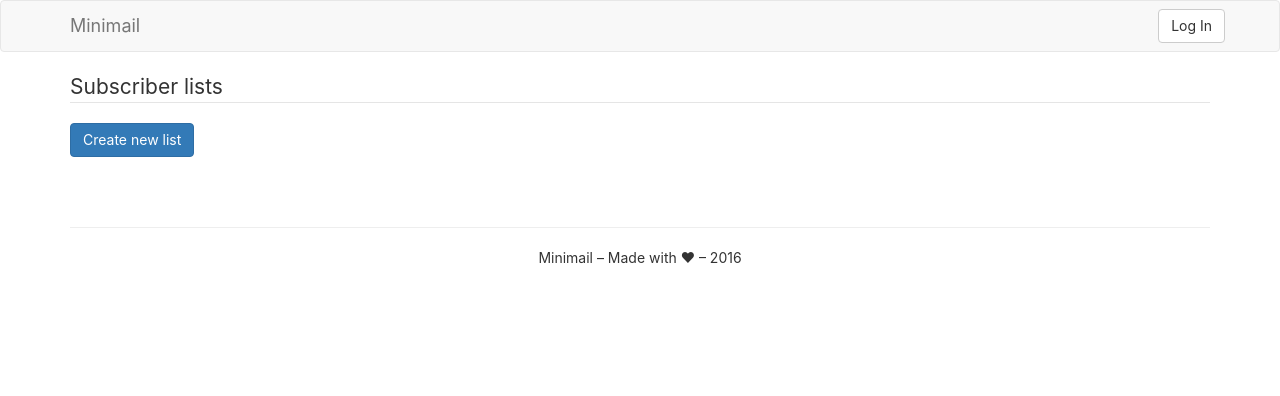
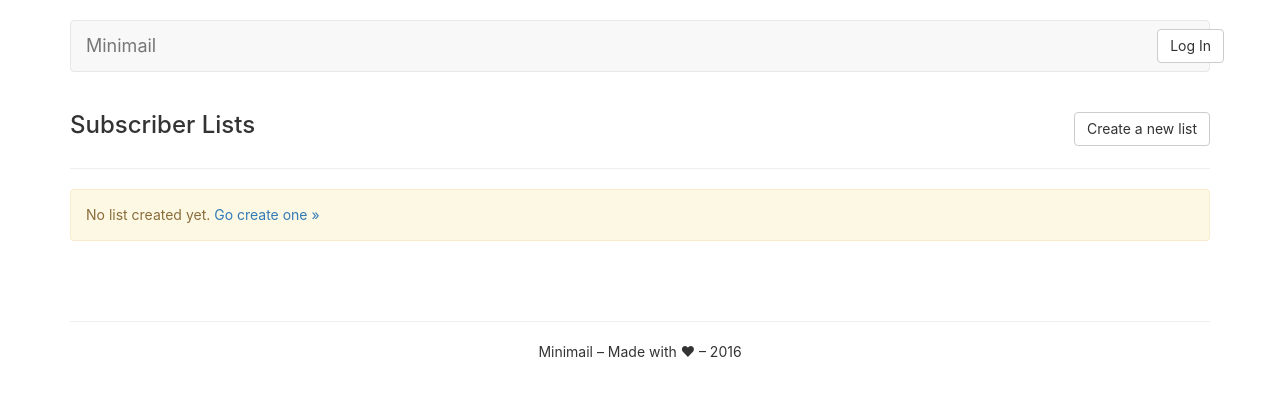
Before and after one commit to r1q/minimail, a Django app: page /subscribers/list in a window 1280 px wide. Shown: the top 396 px of the page. Run offline with Django 3.2, Linux system fonts and the light colour scheme; tables that the repository leaves empty hold one stand-in row (values such as "Sample post"); some libraries are stand-ins or nearby versions.

Commit message:
Homogenize listing UI.

```diff
--- a/campaign_management/templates/campaign_list.html
+++ b/campaign_management/templates/campaign_list.html
@@ -11,9 +11,9 @@
 
   <div class='row'>
     <div class='col-lg-6 col-sm-6'>
-      <h2>
+      <h3>
         {% trans "Campaigns" %}
-      </h2>
+      </h3>
     </div>
     <div class='col-lg-6 col-sm-6 text-right'>
       <br />
--- a/subscriber_management/templates/list_list.html
+++ b/subscriber_management/templates/list_list.html
@@ -8,29 +8,46 @@
 
 
 {% block content %}
-  <legend>Subscriber lists</legend>
+
+  <div class='row'>
+    <div class='col-lg-6 col-sm-6'>
+      <h3>
+        {% trans "Subscriber Lists" %}
+      </h3>
+    </div>
+    <div class='col-lg-6 col-sm-6 text-right'>
+      <br />
+      <a class='btn btn-default' href='{% url "subscriber-management-create" %}'>{% trans 'Create a new list' %}</a>
+    </div>
+  </div>
+
+  <hr />
+
   {% for item in  object_list %}
     <div class="list-group">
       <a href="{% url 'subscriber-management-list-subscribers' item.uuid %}" class="list-group-item">
-          {{ item.name }}
-          <br>
+        <h4 class='list-group-item-heading'>{{ item.name }}</h4>
+        <p class="list-group-item-text">
           <span class="badge right">{%trans 'Subscribers' %}: {{ item.count_susbscribers }}</span>
-          {{ item.created }}
+          <br />
+          <small class='text-muted'>created: {{ item.created }}</small>
         </p>
       </a>
       <p style="margin-top:5px;" class="text-right">
-        <a class="btn btn-primary right" href="{% url 'subscriber-management-list-update' item.id %}">{% trans 'Update' %}</a>
-        <button data-delete-url="{% url 'subscriber-management-list-delete' item.uuid %}" data-title="{{item.title}}" class="btn btn-danger right" data-toggle="modal" data-target="#list-delete-confirmation" class='text-danger'>
+        <a class="btn btn-primary right btn-sm" href="{% url 'subscriber-management-list-update' item.id %}">
+          {% trans 'Update' %}
+        </a>
+        <button data-delete-url="{% url 'subscriber-management-list-delete' item.uuid %}" data-title="{{item.title}}" class="btn btn-danger btn-sm right" data-toggle="modal" data-target="#list-delete-confirmation">
           {% trans 'Delete' %}
         </button>
       </p>
     </div>
   {% empty %}
-    <p>
+    <div class='alert alert-warning'>
+      No list created yet.
+      <a href="{% url 'subscriber-management-new' %}">Go create one &raquo;</a>
+    </div>
   {% endfor %}
-  <p>
-    <a class="btn btn-primary" href="{% url 'subscriber-management-create' %}">{% trans 'Create new list' %}</a>
-  </p>
 
   <!-- Modal for delete deletion confirmation -->
   <div id='list-delete-confirmation' class="modal" tabindex="-1" role="dialog">
--- a/template_management/templates/template_list.html
+++ b/template_management/templates/template_list.html
@@ -11,10 +11,10 @@
 
   <div class='row'>
     <div class='col-lg-6 col-sm-6'>
-      <h2>
+      <h3>
         {% trans "Templates" %}
-        <small>{% trans "Total of" %} {{ object_list|length }} {% trans "template"%}{% trans "template"|pluralize %}</small>
-      </h2>
+        <small>{{ object_list|length }} {% trans "template"%}{% trans "template"|pluralize %}</small>
+      </h3>
     </div>
     <div class='col-lg-6 col-sm-6 text-right'>
       <br />
--- a/templates/parts/main-navigation.html
+++ b/templates/parts/main-navigation.html
@@ -1,7 +1,8 @@
 {% load i18n %}
-<nav class="navbar navbar-default">
+<br />
+<div class="container">
 
-  <div class="container">
+  <nav class="navbar navbar-default">
 
     <!-- Brand and toggle get grouped for better mobile display -->
     <div class="navbar-header">
@@ -37,6 +38,6 @@
       </div>
     {% endif %}
 
-  </div><!-- close .container -->
+  </nav>
 
-</nav>
+</div><!-- close .container -->
```
